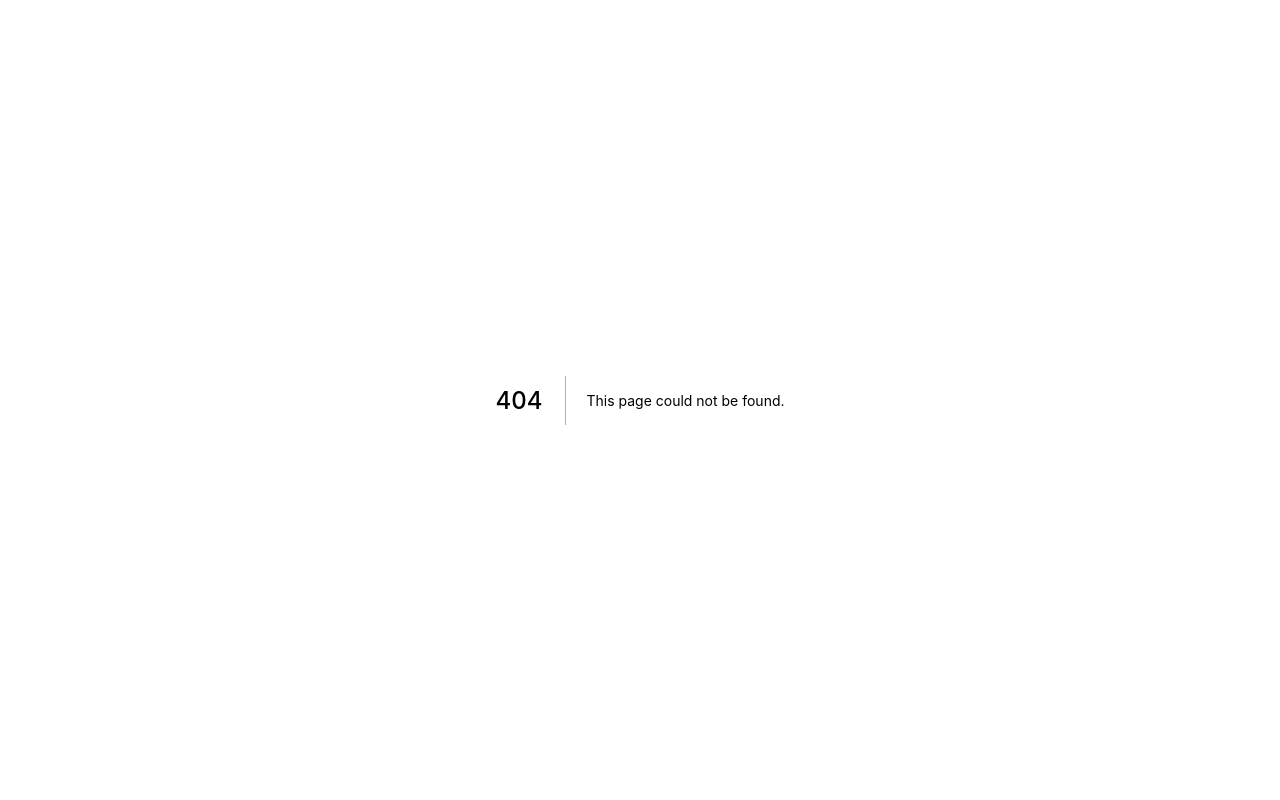
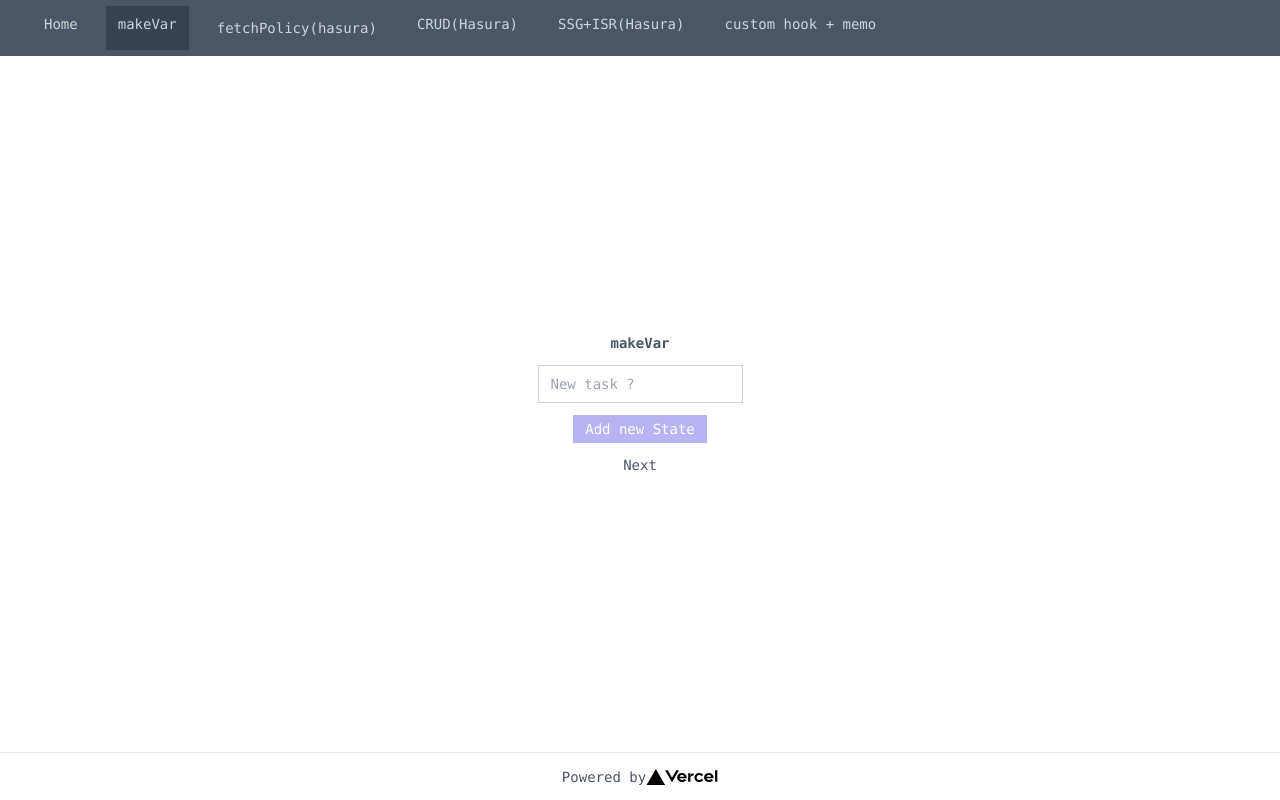
Before and after one commit to gigi434/nextjs-hasura-basic, a Next.js app in the folder app/frontend/: page /local-state-a in a window 1280 px wide. Before the commit this address had no page. Built offline with nearby package versions, Linux system fonts and the light colour scheme.

Commit message:
[add] 19.makeVar + useReactiveVar

```diff
--- /dev/null
+++ b/app/frontend/cache.ts
@@ -0,0 +1,13 @@
+import { makeVar } from '@apollo/client'
+
+// 複数のタスクを管理する状態管理を作成する
+
+interface Task {
+    /**
+     * タスクの名前
+     */
+    title: string,
+}
+
+// Apollo Clientキャッシュ外のローカル状態を管理する変数を宣言する。この変数のことをリアクティブ変数と呼ぶ。
+export const todoVar = makeVar<Task[]>([])
--- /dev/null
+++ b/app/frontend/components/LocalStateA.tsx
@@ -0,0 +1,57 @@
+import { ChangeEvent, FormEvent, useState, VFC } from 'react'
+import { todoVar } from '../cache'
+import { useReactiveVar } from '@apollo/client'
+import Link from 'next/link'
+
+export const LocalStateA: VFC = () => {
+    const [input, setInput] = useState('')
+
+    // リアクティブ変数であるtodoVarを参照する
+    const todos = useReactiveVar(todoVar)
+
+    const handleSubmit = (e: FormEvent<HTMLFormElement>) => {
+        e.preventDefault()
+        todoVar([...todoVar(), { title: input }])
+        setInput('')
+    }
+    return (
+        <>
+            <p className='mb-3 font-bold'>makeVar</p>
+            {todos?.map((task, index) => {
+                return (
+                    <p className='mb-3 y-1' key={index}>
+                        {task.title}
+                    </p>
+                )
+            })}
+
+            {/* 新たにタスクを追加するためのフォーム */}
+            <form
+                className='flex flex-col justify-center items-center'
+                onSubmit={handleSubmit}
+            >
+                <input
+                    className='mb-3 px-3 py-2 border border-gray-300'
+                    placeholder='New task ?'
+                    type='text'
+                    value={input}
+                    onChange={(e: ChangeEvent<HTMLInputElement>) => {
+                        setInput(e.target.value)
+                    }}
+                />
+                <button
+                    className='disabled:opacity-40 mb-3 py-1 px-3 text-white bg-indigo-600 hover:bg-indigo-700 rouded-2xl focus:outline-none'
+                    disabled={!input}
+                    type='submit'
+                >
+                    Add new State
+                </button>
+            </form>
+
+            {/* LocalStateBページへのリンク */}
+            <Link href='/local-state-b' passHref>
+                <a>Next</a>
+            </Link>
+        </>
+    )
+}
--- /dev/null
+++ b/app/frontend/components/LocalStateB.tsx
@@ -0,0 +1,23 @@
+import { VFC } from 'react'
+import { todoVar } from '../cache'
+import { useReactiveVar } from '@apollo/client'
+import Link from 'next/link'
+
+export const LocalStateB: VFC = () => {
+    const todos = useReactiveVar(todoVar)
+    return (
+        <>
+            {todos.map((task, index) => {
+                return (
+                    <p className='mb-3' key={index}>
+                        {task.title}
+                    </p>
+                )
+            })}
+            <Link href="/local-state-a" passHref>
+                <a>Back</a>
+            </Link>
+
+        </>
+    )
+}
--- /dev/null
+++ b/app/frontend/pages/local-state-a.tsx
@@ -0,0 +1,13 @@
+import { VFC } from 'react'
+import { LocalStateA } from '../components/LocalStateA'
+import { Layout } from '../components/Layout'
+
+const LocalStatePageA: VFC = () => {
+    return (
+        <Layout title='Local State A'>
+            <LocalStateA />
+        </Layout>
+    )
+}
+
+export default LocalStatePageA
--- /dev/null
+++ b/app/frontend/pages/local-state-b.tsx
@@ -0,0 +1,13 @@
+import { VFC } from 'react'
+import { LocalStateB } from '../components/LocalStateB'
+import { Layout } from '../components/Layout'
+
+const LocalStatePageB: VFC = () => {
+    return (
+        <Layout title='Local State B'>
+            <LocalStateB />
+        </Layout>
+    )
+}
+
+export default LocalStatePageB
--- a/app/frontend/tailwind.config.js
+++ b/app/frontend/tailwind.config.js
@@ -4,7 +4,7 @@ module.exports = {
     "./pages/**/*.{js,ts,jsx,tsx}",
     "./components/**/*.{js,ts,jsx,tsx}",],
   theme: {
-    extend: {},
+    extend: { opacity: ['disabled']},
   },
   plugins: [],
 }
```
Also changed, not shown: 1 other file (tests, documents, lock files or other folders).
